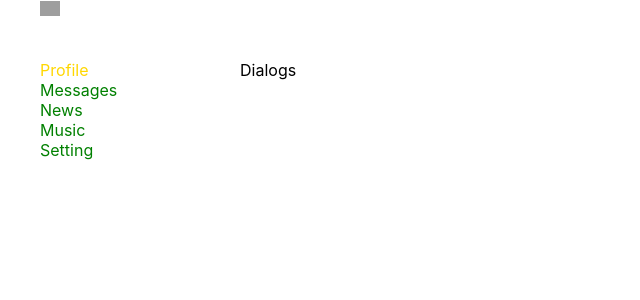
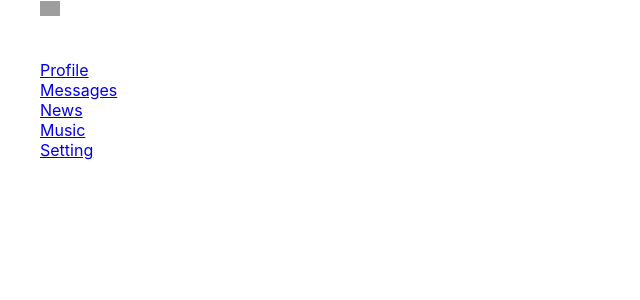
Before and after one commit to evgenii1993/rczdkp, a React (Create React App) app: page / in a window 1280 px wide. Shown: the top 300 px of the page, without its empty margins (0-640 px from the left). Built offline with nearby package versions, Linux system fonts and the light colour scheme; grey boxes are pictures that could not be loaded.

Commit message:
lesson19R

```diff
--- a/package.json
+++ b/package.json
@@ -27,5 +27,8 @@
       "last 1 firefox version",
       "last 1 safari version"
     ]
+  },
+  "devDependencies": {
+    "react-router-dom": "^5.0.1"
   }
 }
--- a/src/App.js
+++ b/src/App.js
@@ -5,17 +5,30 @@
 import Navbar from './components/Navbar/Navbar';
 import Profile from './components/Profile/Profile';
 import Dialogs from './components/Dialogs/Dialogs';
+import Setting from './components/Setting/Setting';
+import News from './components/News/News';
+import Music from './components/Music/Music';
+import { BrowserRouter, Route } from 'react-router-dom';
 
 const App = () => {
   return (
-    <div className={s.appWrapper}>
-      <Header />
-      <Navbar />
-      <div className={s.content}>
-        {/* <Profile /> */}
-        <Dialogs />
+    <BrowserRouter>
+      <div className={s.appWrapper}>
+
+        <Header />
+        <Navbar />
+        <div className={s.content}>
+
+          <Route path='/dialogs' component={Dialogs} />
+          <Route path='/profile' component={Profile} />
+          <Route path='/setting' component={Setting} />
+          <Route path='/news' component={News} />
+          <Route path='/music' component={Music} />
+
+        </div>
+
       </div>
-    </div>
+    </BrowserRouter >
   );
 }
 
--- /dev/null
+++ b/src/components/Music/Music.jsx
@@ -0,0 +1,11 @@
+import React from 'react';
+import s from './Music.module.css';
+
+const Music = () => {
+    return (
+        <div>
+            Music
+        </div>
+    );
+}
+export default Music;
--- a/src/components/Navbar/Navbar.jsx
+++ b/src/components/Navbar/Navbar.jsx
@@ -5,19 +5,19 @@
     return (
         <nav className={s.nav}>
             <div className={`${s.item} ${s.active}`}>
-                <a>Profile</a>
+                <a href="/profile">Profile</a>
             </div>
             <div className={s.item}>
-                <a>Messages</a>
+                <a href="/dialogs">Messages</a>
             </div>
             <div className={s.item}>
-                <a>News</a>
+                <a href="/news">News</a>
             </div>
             <div className={s.item}>
-                <a>Music</a>
+                <a href="/music">Music</a>
             </div>
             <div className={s.item}>
-                <a>Setting</a>
+                <a href="/setting">Setting</a>
             </div>
         </nav>
     );
--- /dev/null
+++ b/src/components/News/News.jsx
@@ -0,0 +1,11 @@
+import React from 'react';
+import s from './News.module.css';
+
+const News = () => {
+    return (
+        <div>
+            News
+        </div>
+    );
+}
+export default News;
--- /dev/null
+++ b/src/components/Setting/Setting.jsx
@@ -0,0 +1,11 @@
+import React from 'react';
+import s from './Setting.module.css';
+
+const Setting = () => {
+    return (
+        <div>
+            Setting
+        </div>
+    );
+}
+export default Setting;
```
Also changed, not shown: src/components/Music/Music.module.css (added), src/components/News/News.module.css (added), src/components/Setting/Setting.module.css (added), 1 other file (tests, documents, lock files or other folders).
